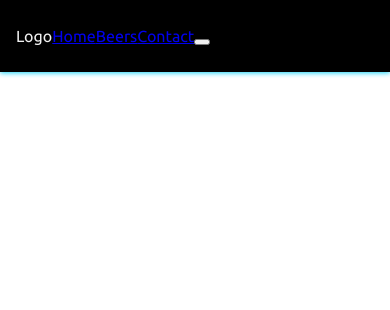
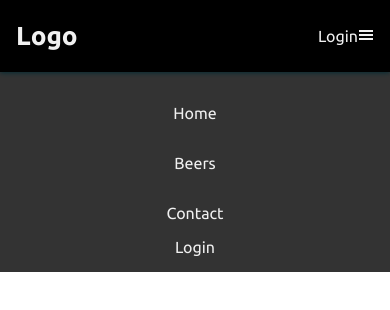
Before and after one commit to JoseCarlos-Filho/Beer-Brew-Dog, a React (Create React App) app: page / in a window 390 px wide. Shown: the top 310 px of the page. Built offline with nearby package versions, Linux system fonts and the light colour scheme.

Commit message:
Projeto Cervejaria Brew Dog Beer - Menu NavBar com menuHamburger

```diff
--- a/package.json
+++ b/package.json
@@ -10,6 +10,8 @@
     "node-sass": "^7.0.1",
     "react": "^18.2.0",
     "react-dom": "^18.2.0",
+    "react-icon": "^1.0.0",
+    "react-icons": "^4.4.0",
     "react-router-dom": "^6.3.0",
     "react-scripts": "5.0.1",
     "web-vitals": "^2.1.4"
--- a/src/components/HeaderBrewer/HeaderPage.js
+++ b/src/components/HeaderBrewer/HeaderPage.js
@@ -2,6 +2,8 @@
 import React from "react";
 import "./HeaderPage.scss";
 //import styles from "./HeaderPage.scss";
+import { GiHamburgerMenu } from "react-icons/gi";
+//import { BiLogInCircle } from "react-icons/bi";
 
 const HeaderPage = () => {
   return (
@@ -22,16 +24,27 @@ const HeaderPage = () => {
             <a className="nav__item" href={"/"}>
               Contact
             </a>
+            <div className="header__login">
+              <Button />
+            </div>
           </nav>
         </div>
 
         <div>
-          <div className="header__login"></div>
-          <button className="user__login"></button>
+          <div className="header__login">
+            <Button />
+          </div>
+          <button className="user__login">
+            <GiHamburgerMenu />
+          </button>
         </div>
       </div>
     </div>
   );
 };
 
+const Button = () => {
+  return <button className="button">Login</button>;
+};
+
 export default HeaderPage;
--- a/src/components/HeaderBrewer/HeaderPage.scss
+++ b/src/components/HeaderBrewer/HeaderPage.scss
@@ -25,7 +25,7 @@
     align-items: center;
 
     //todos as divs que estão na classe header_content do componente HeaderPage.js
-    __content > div {
+    & > div {
       flex: 1;
       white-space: nowrap;
 
@@ -45,36 +45,53 @@
   }
 }
 
-// SCSS classe logo do componente HeaderPage.js
-// .logo {
-//   font-size: 26px;
-//   font-weight: 700px;
-//   color: $text-seco;
-// }
+//SCSS classe logo do componente HeaderPage.js
+.logo {
+  font-size: 26px;
+  font-weight: 700;
+  color: $text-seco;
+}
 
-// // SCSS classe navbar_header do componente HeaderPage.js
-// .navbar__header {
-//   width: 100%;
-//   position: fixed;
-//   background: rgba($bg-seco, 0.8);
-//   text-align: center;
-//   padding: $spacing-midle;
+// SCSS classe navbar_header do componente HeaderPage.js
+.navbar__header {
+  width: 100%;
+  position: fixed;
+  top: $header-height;
+  background: rgba($bg-seco, 0.8);
+  text-align: center;
+  padding: $spacing-midle 0;
 
-//   // SCSS classe nav_item do componente HeaderPage.js
-//   .nav__item {
-//     display: block;
-//     padding: $spacing-midle;
+  // SCSS classe nav_item do componente HeaderPage.js
+  .nav__item {
+    display: block;
+    padding: $spacing-midle;
 
-//     text-decoration: none;
-//     color: inherit;
+    text-decoration: none;
+    color: inherit;
 
-//     height: 100%;
+    height: 100%;
 
-//     transition: 0.3s ease color;
+    transition: 0.3s ease color;
 
-//     // SCSS efeito hover de seleção da classe nav_item
-//     &:hover {
-//       color: $color-primary;
-//     }
-//   }
-// }
+    // SCSS efeito hover de seleção da classe nav_item
+    &:hover {
+      color: $color-primary;
+    }
+  }
+
+  @include breakpoint(midle) {
+    position: static;
+    display: grid;
+    grid-template-columns: repeat(3, 1fr);
+    background: initial;
+    width: auto;
+    padding: 0;
+
+    &__item {
+      padding: 0 spacing-large;
+      display: flex;
+      align-items: center;
+      justify-content: center;
+    }
+  }
+}
--- a/src/styles/index.scss
+++ b/src/styles/index.scss
@@ -12,3 +12,16 @@ body {
   color: text-base;
   height: 200vh;
 }
+
+button {
+  // default configuration
+  font-family: inherit;
+  outline: none;
+  border: none;
+  background: none;
+  letter-spacing: inherit;
+  color: inherit;
+  font-size: inherit;
+  text-align: inherit;
+  padding: 0;
+}
```
Also changed, not shown: 1 other file (tests, documents, lock files or other folders).
